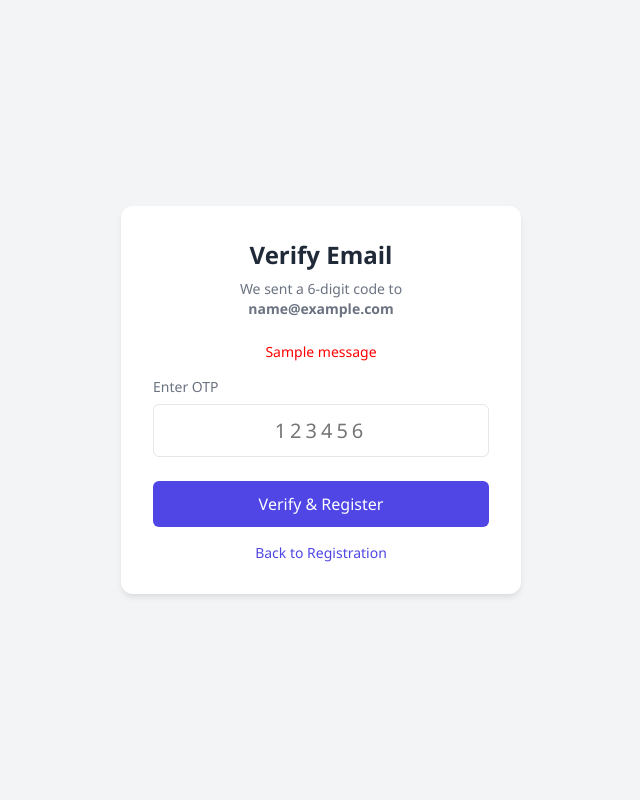
After one commit to Vaishnav-1001/CRUD-Django, a Django app: template todoapp/templates/todoapp/verify_otp.html in a window 1280 px wide. The commit adds this page. Shown: the whole page, without its empty margins (319-959 px from the left). Run offline with Django 5.2, Linux system fonts and the light colour scheme; the template is opened without the code that fills it: most values are stand-ins (such as "Sample title", 1, 10 or a date in 2020); one stand-in notice (Sample message) is shown.

Commit message:
email verifier

```diff
--- a/todoapp/admin.py
+++ b/todoapp/admin.py
@@ -1,5 +1,6 @@
 from django.contrib import admin
-from .models import todo
+from .models import todo,OTPRecord
 # Register your models here.
 
 admin.site.register(todo)
+admin.site.register(OTPRecord)
--- /dev/null
+++ b/todoapp/templates/todoapp/verify_otp.html
@@ -0,0 +1,138 @@
+<!DOCTYPE html>
+<html lang="en">
+<head>
+    <meta charset="UTF-8">
+    <meta name="viewport" content="width=device-width, initial-scale=1.0">
+    <title>Verify OTP - Todo App</title>
+    <style>
+        :root {
+            --primary: #4f46e5;
+            --primary-hover: #4338ca;
+            --bg-color: #f3f4f6;
+            --card-bg: #ffffff;
+            --text-main: #1f2937;
+            --text-muted: #6b7280;
+            --border: #e5e7eb;
+        }
+        * {
+            box-sizing: border-box;
+            margin: 0;
+            padding: 0;
+            font-family: 'Segoe UI', sans-serif;
+        }
+        body {
+            background-color: var(--bg-color);
+            color: var(--text-main);
+            display: flex;
+            justify-content: center;
+            align-items: center;
+            min-height: 100vh;
+        }
+        .container {
+            background-color: var(--card-bg);
+            width: 100%;
+            max-width: 400px;
+            padding: 2rem;
+            border-radius: 12px;
+            box-shadow: 0 4px 6px -1px rgba(0, 0, 0, 0.1);
+        }
+        h2 {
+            text-align: center;
+            margin-bottom: 0.5rem;
+            color: var(--text-main);
+        }
+        .subtitle {
+            text-align: center;
+            font-size: 0.875rem;
+            color: var(--text-muted);
+            margin-bottom: 1.5rem;
+            line-height: 1.4;
+        }
+        .form-group {
+            margin-bottom: 1rem;
+        }
+        label {
+            display: block;
+            font-size: 0.875rem;
+            margin-bottom: 0.5rem;
+            color: var(--text-muted);
+        }
+        input[type="text"] {
+            width: 100%;
+            padding: 0.75rem;
+            border: 1px solid var(--border);
+            border-radius: 6px;
+            outline: none;
+            text-align: center;
+            font-size: 1.25rem;
+            letter-spacing: 0.25rem;
+        }
+        input:focus {
+            border-color: var(--primary);
+        }
+        .btn {
+            display: block;
+            width: 100%;
+            padding: 0.75rem;
+            background-color: var(--primary);
+            color: white;
+            border: none;
+            border-radius: 6px;
+            font-size: 1rem;
+            cursor: pointer;
+            text-align: center;
+            text-decoration: none;
+            margin-top: 1.5rem;
+        }
+        .btn:hover {
+            background-color: var(--primary-hover);
+        }
+        .link-text {
+            display: block;
+            text-align: center;
+            color: var(--primary);
+            text-decoration: none;
+            margin-top: 1rem;
+            font-size: 0.875rem;
+        }
+        .link-text:hover {
+            text-decoration: underline;
+        }
+        .error-msg {
+            color: red;
+            display: flex;
+            justify-content: center;
+            margin-bottom: 1rem;
+            font-size: 0.875rem;
+            font-weight: 500;
+            text-align: center;
+        }
+    </style>
+</head>
+<body>
+
+    <div class="container">
+        <h2>Verify Email</h2>
+        <p class="subtitle">We sent a 6-digit code to <br><strong>{{ email }}</strong></p>
+
+        <form action="{% url 'verify_otp' %}" method="POST">
+            {% csrf_token %}
+
+            {% if messages %}
+                {% for message in messages %}
+                    <h5 class="error-msg">{{ message }}</h5>
+                {% endfor %}
+            {% endif %}
+
+            <div class="form-group">
+                <label for="otp">Enter OTP</label>
+                <input type="text" id="otp" name="otp" required maxlength="6" pattern="\d{6}" placeholder="123456">
+            </div>
+
+            <button type="submit" class="btn">Verify & Register</button>
+            <a href="{% url 'register-page' %}" class="link-text">Back to Registration</a>
+        </form>
+    </div>
+
+</body>
+</html>
--- a/todoapp/urls.py
+++ b/todoapp/urls.py
@@ -9,4 +9,5 @@ urlpatterns = [
     path('delete-task/<str:item_name>/', views.delete , name = "delete"),
     path('update-task/<str:item_name>/', views.update , name = "update"),
      path('logout/', views.logout_view , name = "logout"),
+     path('verify_otp/',views.verify_otp, name='verify_otp')
 ]
```
Also changed, not shown: to_do_list/settings.py (+8 -0 lines), todoapp/models.py (+10 -0 lines), todoapp/templates/todoapp/register.html (+6 -1 lines), todoapp/views.py (+116 -47 lines), db.sqlite3, todoapp/migrations/0002_otprecord.py (added).
